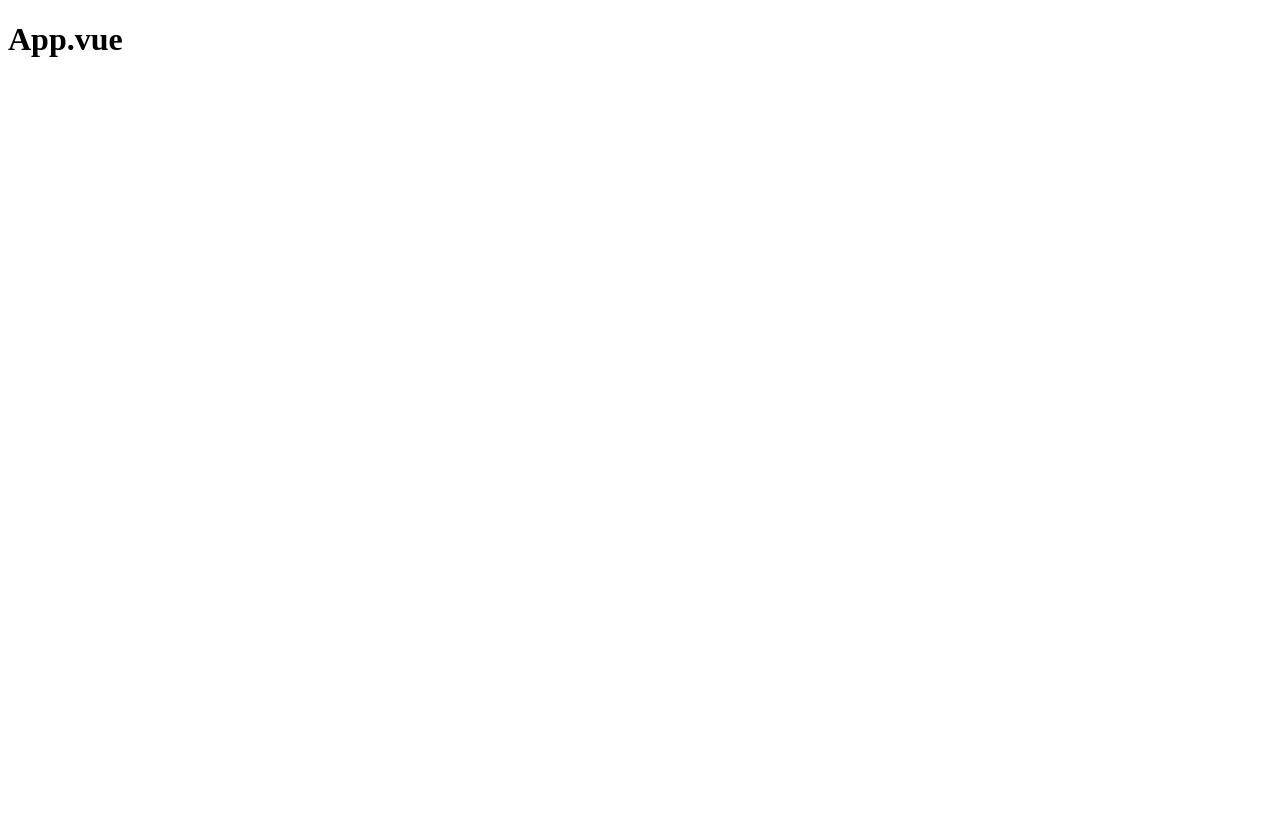
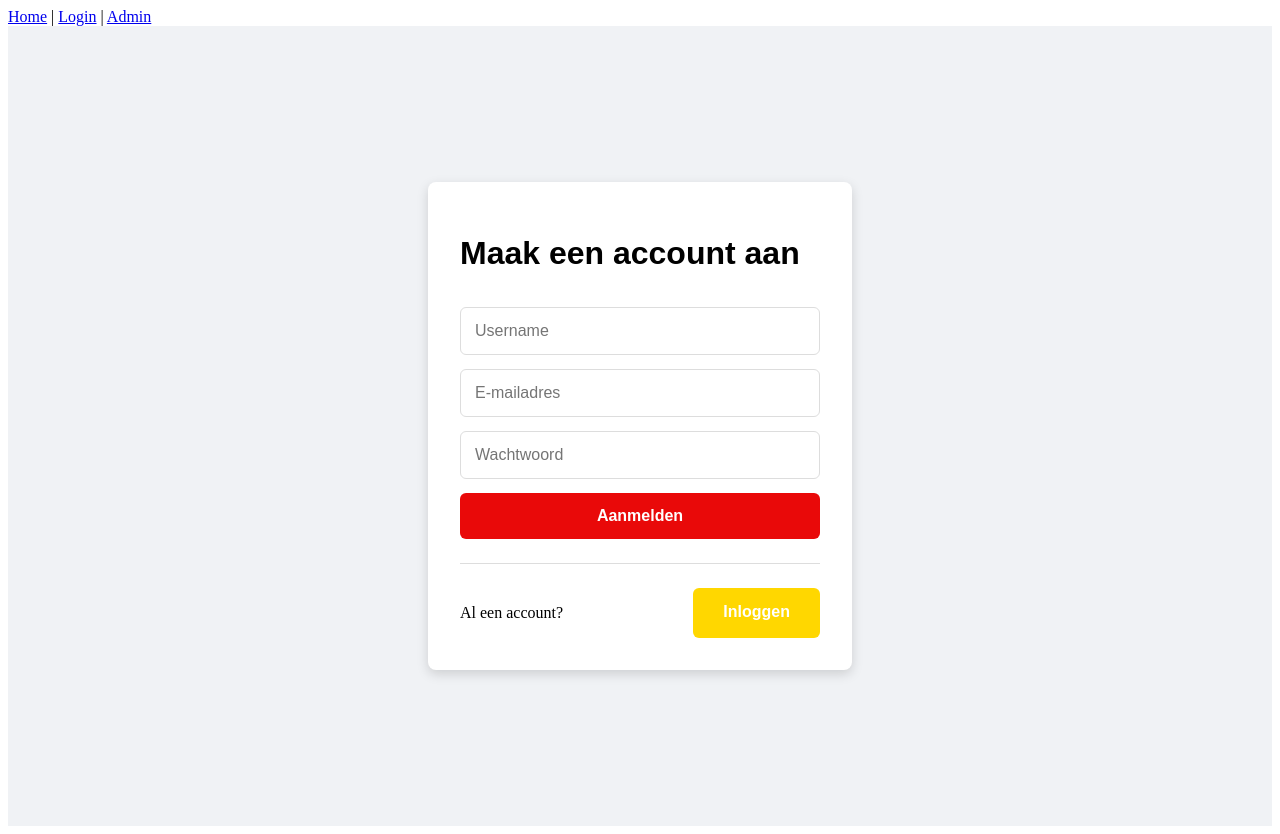
Before and after one commit to AminaM211/lays-vue, a Vue app: page /register in a window 1280 px wide. Before the commit the page ends 800 px from the top, so only its background shows below. Built offline with nearby package versions, Linux system fonts and the light colour scheme.

Commit message:
feat: inlog and signup successfully connected to backend

```diff
--- a/package.json
+++ b/package.json
@@ -9,7 +9,8 @@
     "preview": "vite preview"
   },
   "dependencies": {
-    "vue": "^3.5.22"
+    "vue": "^3.5.22",
+    "vue-router": "^4.6.4"
   },
   "devDependencies": {
     "@vitejs/plugin-vue": "^6.0.1",
--- a/src/App.vue
+++ b/src/App.vue
@@ -1,13 +1,9 @@
-<script setup>
+<template>
+  <nav>
+    <router-link to="/">Home</router-link> |
+    <router-link to="/login">Login</router-link> |
+    <router-link to="/admin">Admin</router-link>
+  </nav>
 
-</script>
-
-<template>
-  <div>
-    <h1>App.vue</h1>
-  </div>
+  <router-view />
 </template>
-
-<style scoped>
-
-</style>
--- a/src/main.js
+++ b/src/main.js
@@ -1,5 +1,7 @@
-import { createApp } from 'vue'
-import './style.css'
-import App from './App.vue'
+import { createApp } from "vue"
+import App from "./App.vue"
+import router from "./router"
 
-createApp(App).mount('#app')
+createApp(App)
+  .use(router)
+  .mount("#app")
--- /dev/null
+++ b/src/router/index.js
@@ -0,0 +1,34 @@
+import { createRouter, createWebHistory } from "vue-router"
+
+import HomeView from "../views/HomeView.vue"
+import LoginView from "../views/LoginView.vue"
+import AdminView from "../views/AdminView.vue"
+import RegisterView from "../views/RegisterView.vue"
+
+const isAdmin = () => {
+    const user = JSON.parse(localStorage.getItem("user"))
+    return user && user.role === "admin"
+  }
+
+  const router = createRouter({
+    history: createWebHistory(),
+    routes: [
+      { path: "/", component: HomeView },
+      { path: "/login", component: LoginView },
+      {path: "/register",name: "register",component: RegisterView},
+      {
+        path: "/admin",
+        component: () => import("../views/AdminView.vue"),
+        beforeEnter: () => {
+          const user = JSON.parse(localStorage.getItem("user"))
+          if (!user || user.role !== "admin") {
+            return "/login"
+          }
+        }
+      }
+
+    ]
+  })
+
+
+export default router
--- /dev/null
+++ b/src/views/AdminView.vue
@@ -0,0 +1,51 @@
+<template>
+  <div class="admin">
+    <h1>Alle designs</h1>
+
+    <div v-if="bags.length === 0">
+      Nog geen designs
+    </div>
+
+    <div v-for="bag in bags" :key="bag._id" class="card">
+      <p><strong>Naam:</strong> {{ bag.name }}</p>
+      <p><strong>Kleur:</strong> {{ bag.bagColor }}</p>
+
+      <img
+        v-if="bag.image"
+        :src="bag.image"
+        alt="bag image"
+        width="150"
+      />
+    </div>
+  </div>
+</template>
+
+<script>
+export default {
+  data() {
+    return {
+      bags: []
+    }
+  },
+  async mounted() {
+    const token = localStorage.getItem("token")
+
+    const res = await fetch("http://localhost:4000/api/v1/bag", {
+      headers: {
+        Authorization: `Bearer ${token}`
+      }
+    })
+
+    const data = await res.json()
+    this.bags = data
+  }
+}
+</script>
+
+<style scoped>
+.card {
+  border: 1px solid #ddd;
+  padding: 16px;
+  margin-bottom: 12px;
+}
+</style>
--- /dev/null
+++ b/src/views/HomeView.vue
@@ -0,0 +1,9 @@
+<template>
+    <h1>Home</h1>
+    <p>abc</p>
+  </template>
+  <script setup>
+    fetch("http://localhost:4000/api/v1/bag")
+      .then(res => res.json())
+      .then(data => console.log(data))
+    </script>
--- /dev/null
+++ b/src/views/LoginView.vue
@@ -0,0 +1,171 @@
+<template>
+    <div class="login-page">
+      <div class="login-card">
+        <h1>Log in</h1>
+        <input
+          type="email"
+          placeholder="E-mailadres"
+          v-model="email"
+        />
+
+        <input
+          type="password"
+          placeholder="Wachtwoord"
+          v-model="password"
+        />
+
+        <button class="primary" @click="login">
+          Inloggen
+        </button>
+
+        <hr />
+
+        <div class="flex">
+            <p>Nog geen account?</p>
+            <router-link class="secondary" to="/register">Account maken</router-link>
+        </div>
+      </div>
+    </div>
+  </template>
+
+  <script>
+    const API_URL = "http://localhost:4000/api/v1"
+
+  export default {
+    data() {
+      return {
+        email: "", // Initialize email
+        password: "" // Initialize password
+      }
+    },
+    methods: {
+        async login() {
+  try {
+    const res = await fetch("http://localhost:4000/api/v1/user/login", {
+      method: "POST",
+      headers: {
+        "Content-Type": "application/json"
+      },
+      body: JSON.stringify({
+        email: this.email,
+        password: this.password
+      })
+    })
+
+    const data = await res.json()
+
+    if (!res.ok) {
+      alert(data.message)
+      return
+    }
+
+    localStorage.setItem("token", data.token)
+    localStorage.setItem("user", JSON.stringify(data.user))
+
+    if (data.user.role === "admin") {
+      this.$router.push("/admin")
+    } else {
+      this.$router.push("/")
+    }
+
+
+  } catch (err) {
+    console.error(err)
+    alert("Server error")
+  }
+}
+
+
+    }
+  }
+  </script>
+
+  <style scoped>
+    h1 {
+        font-family: Arial, Helvetica, sans-serif;
+    }
+    .login-page {
+      min-height: 100vh;
+      background: #f0f2f5;
+      display: flex;
+      justify-content: center;
+      align-items: center;
+    }
+
+    .login-card {
+      background: white;
+      padding: 32px;
+      width: 360px;
+      border-radius: 8px;
+      box-shadow: 0 4px 12px rgba(0,0,0,0.15);
+      display: flex;
+      flex-direction: column;
+      gap: 14px;
+    }
+
+    input {
+      padding: 14px;
+      font-size: 16px;
+      border-radius: 6px;
+      border: 1px solid #ddd;
+    }
+
+    input:focus {
+      outline: none;
+      border-color: #ffd700;
+    }
+
+    .primary {
+      background: #ffd700;
+      color: white;
+      border: none;
+      padding: 14px;
+      font-size: 16px;
+      font-weight: bold;
+      border-radius: 6px;
+      cursor: pointer;
+    }
+
+    .primary:hover {
+      background: #ecca0d;
+    }
+
+    .secondary:hover {
+      background: rgb(216, 7, 7);
+    }
+
+    .secondary {
+      background: rgb(233, 9, 9);
+      color: white;
+      border: none;
+      padding: 15px 20px;
+      text-align: center;
+      font-size: 16px;
+      font-weight: bold;
+      border-radius: 6px;
+      cursor: pointer;
+      text-decoration: none;
+      font-family: Arial, Helvetica, sans-serif;
+    }
+
+    .forgot {
+      text-align: center;
+      color: #1877f2;
+      font-size: 14px;
+      cursor: pointer;
+    }
+
+    hr {
+      border: none;
+      height: 1px;
+      background: #ddd;
+      margin: 10px 0;
+    }
+
+    .flex {
+        display: flex;
+        justify-content: space-between;
+        gap: 6px;
+        flex-direction: row;
+    }
+</style>
--- /dev/null
+++ b/src/views/RegisterView.vue
@@ -0,0 +1,170 @@
+<template>
+    <div class="login-page">
+      <div class="login-card">
+        <h1>Maak een account aan</h1>
+        <input
+          type="name"
+          placeholder="Username"
+          v-model="name"
+        />
+
+        <input
+          type="email"
+          placeholder="E-mailadres"
+          v-model="email"
+        />
+
+        <input
+          type="password"
+          placeholder="Wachtwoord"
+          v-model="password"
+        />
+
+        <button class="primary" @click="register">
+          Aanmelden
+        </button>
+
+        <hr />
+
+        <div class="flex">
+            <p>Al een account?</p>
+            <router-link class="secondary" to="/login">Inloggen</router-link>
+        </div>
+      </div>
+    </div>
+  </template>
+
+  <script>
+  const API_URL = "http://localhost:4000/api/v1"
+
+  export default {
+    data() {
+      return {
+        name: "",
+        email: "",
+        password: ""
+      }
+    },
+    methods: {
+      async register() {
+        try {
+          const res = await fetch(`${API_URL}/user/register`, {
+            method: "POST",
+            headers: {
+              "Content-Type": "application/json"
+            },
+            body: JSON.stringify({
+              name: this.name,
+              email: this.email,
+              password: this.password
+            })
+          })
+
+          const data = await res.json()
+
+          if (!res.ok) {
+            alert(data.message)
+            return
+          }
+
+          alert("Account aangemaakt!")
+          this.$router.push("/")
+
+        } catch (err) {
+          console.error(err)
+          alert("Server error")
+        }
+      }
+    }
+  }
+  </script>
+
+  <style scoped>
+      h1 {
+        font-family: Arial, Helvetica, sans-serif;
+    }
+    .login-page {
+      min-height: 100vh;
+      background: #f0f2f5;
+      display: flex;
+      justify-content: center;
+      align-items: center;
+    }
+
+    .login-card {
+      background: white;
+      padding: 32px;
+      width: 360px;
+      border-radius: 8px;
+      box-shadow: 0 4px 12px rgba(0,0,0,0.15);
+      display: flex;
+      flex-direction: column;
+      gap: 14px;
+    }
+
+    input {
+      padding: 14px;
+      font-size: 16px;
+      border-radius: 6px;
+      border: 1px solid #ddd;
+    }
+
+    input:focus {
+      outline: none;
+      border-color: rgb(233, 9, 9);
+    }
+
+    .primary {
+      background: rgb(233, 9, 9);
+      color: white;
+      border: none;
+      padding: 14px;
+      font-size: 16px;
+      font-weight: bold;
+      border-radius: 6px;
+      cursor: pointer;
+    }
+
+    .secondary:hover {
+      background: #ecca0d;
+    }
+
+    .primary:hover {
+      background: rgb(216, 7, 7);
+    }
+
+    .secondary {
+      background: #ffd700;
+      color: white;
+      border: none;
+      padding: 15px 30px;
+      text-align: center;
+      font-size: 16px;
+      font-weight: bold;
+      border-radius: 6px;
+      cursor: pointer;
+      text-decoration: none;
+      font-family: Arial, Helvetica, sans-serif;
+    }
+
+    .forgot {
+      text-align: center;
+      color: #1877f2;
+      font-size: 14px;
+      cursor: pointer;
+    }
+
+    hr {
+      border: none;
+      height: 1px;
+      background: #ddd;
+      margin: 10px 0;
+    }
+
+    .flex {
+        display: flex;
+        justify-content: space-between;
+        gap: 6px;
+        flex-direction: row;
+    }
+</style>
```
Also changed, not shown: 1 other file (tests, documents, lock files or other folders).
